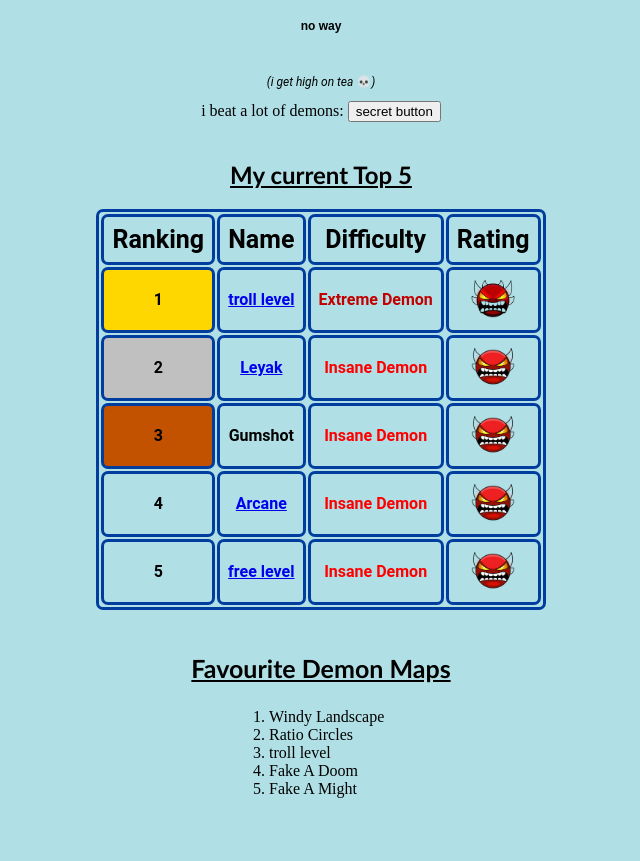
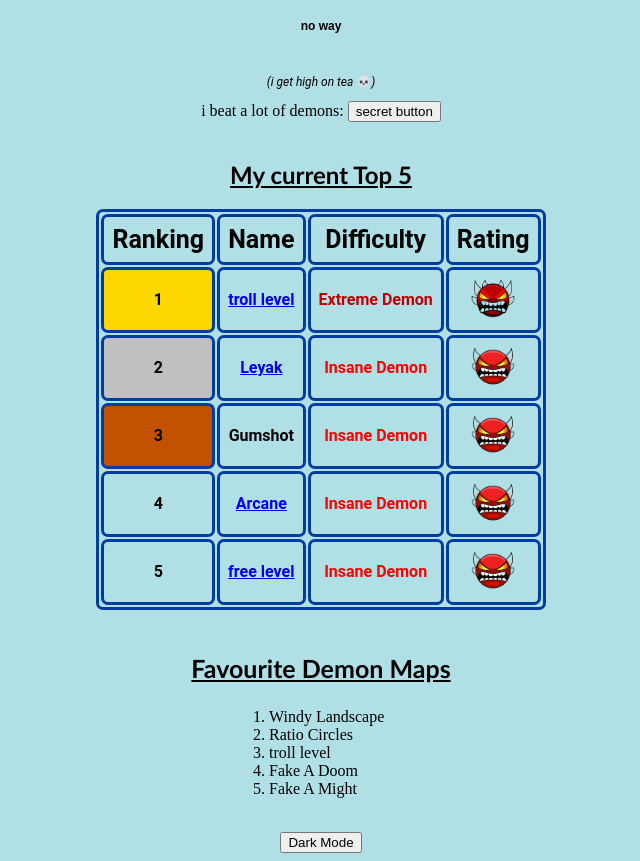
Before and after one commit to real-nitrobenzene/about_me, a plain HTML site: page index.html in a window 1280 px wide. Shown: the part 72-933 px from the top of the page, without its empty margins (319-959 px from the left). Before the commit the page ends 886 px from the top, so only its background shows below. Drawn offline with Linux system fonts and the light colour scheme.

Commit message:
Update index.html

```diff
--- a/index.html
+++ b/index.html
@@ -83,4 +83,6 @@
 		<li> Fake A Doom </li>
 		<li> Fake A Might </li>
 	</ol>
+	<br>
+	<a href="https://real-nitrobenzene.github.io/about_me/index_dark.html"><button>Dark Mode</button></a>
 </body>
```
